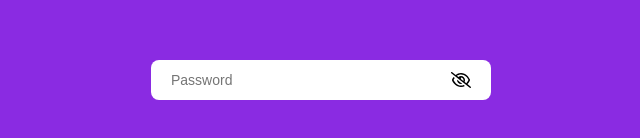
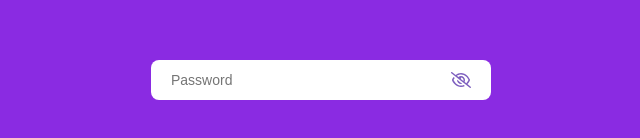
Before and after one commit to kizumi16/password-toggle, a plain HTML site: page index.html in a window 1280 px wide. Shown: the part 240-378 px from the top of the page, 319-959 px from the left. Drawn offline with Linux system fonts and the light colour scheme.

Commit message:
Update index.html

```diff
--- a/index.html
+++ b/index.html
@@ -37,6 +37,15 @@
             width: 20px;
             height: 20px;
             cursor: pointer;
+            opacity: 1;
+        }
+
+        .filter {
+
+            /* hex will not work here */
+            /* convert hex to filter in "https://codepen.io/sosuke/pen/Pjoqqp" */
+
+            filter: invert(45%) sepia(24%) saturate(1280%) hue-rotate(218deg) brightness(88%) contrast(87%);
         }
 
         /* CSS pack for password toggle --end */
@@ -46,8 +55,11 @@
 <body>
 
     <div class="login-input">
+
         <input type="password" placeholder="Password" name="pword" id="pword">
-        <img src="eye-slash-regular.svg" alt="eye-slash" id="eyecon">
+
+        <img src="eye-slash-regular.svg" alt="eye-slash" id="eyecon" class="filter">
+
     </div>
 
     <script>
```
